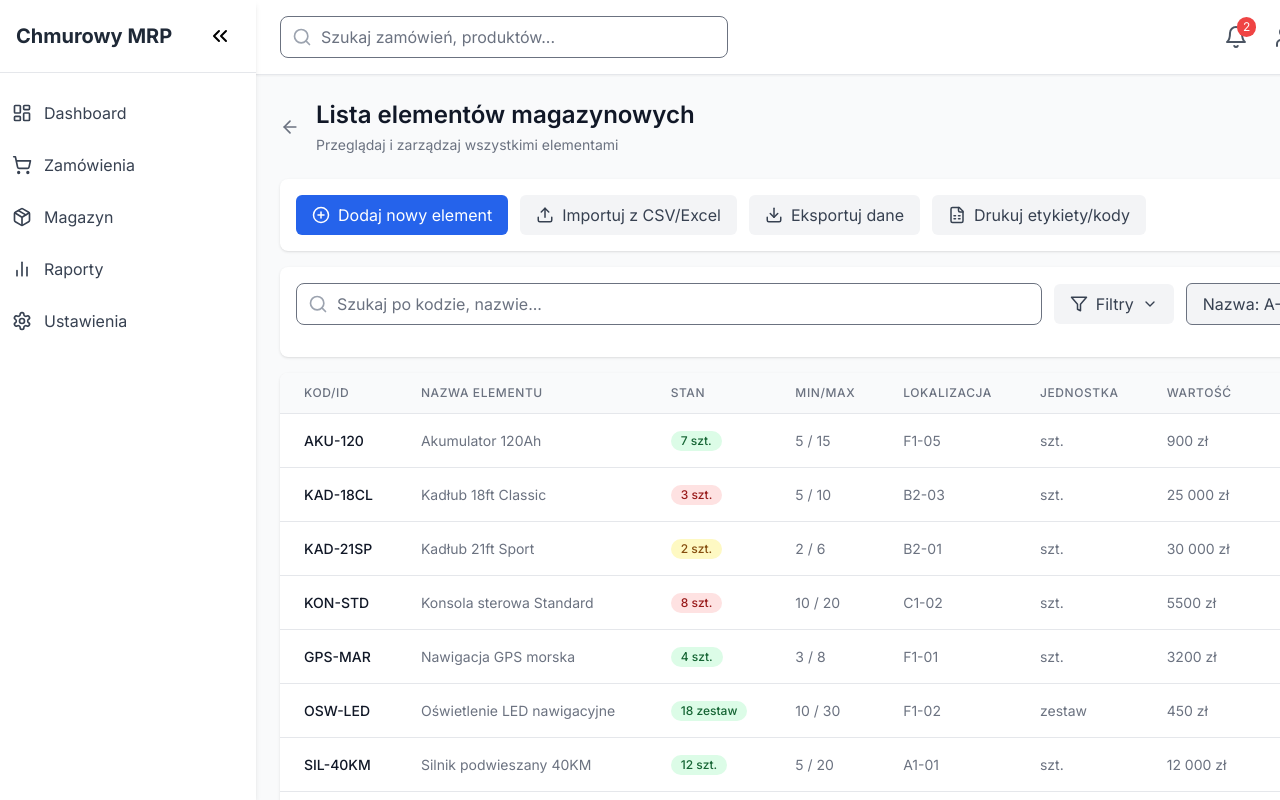
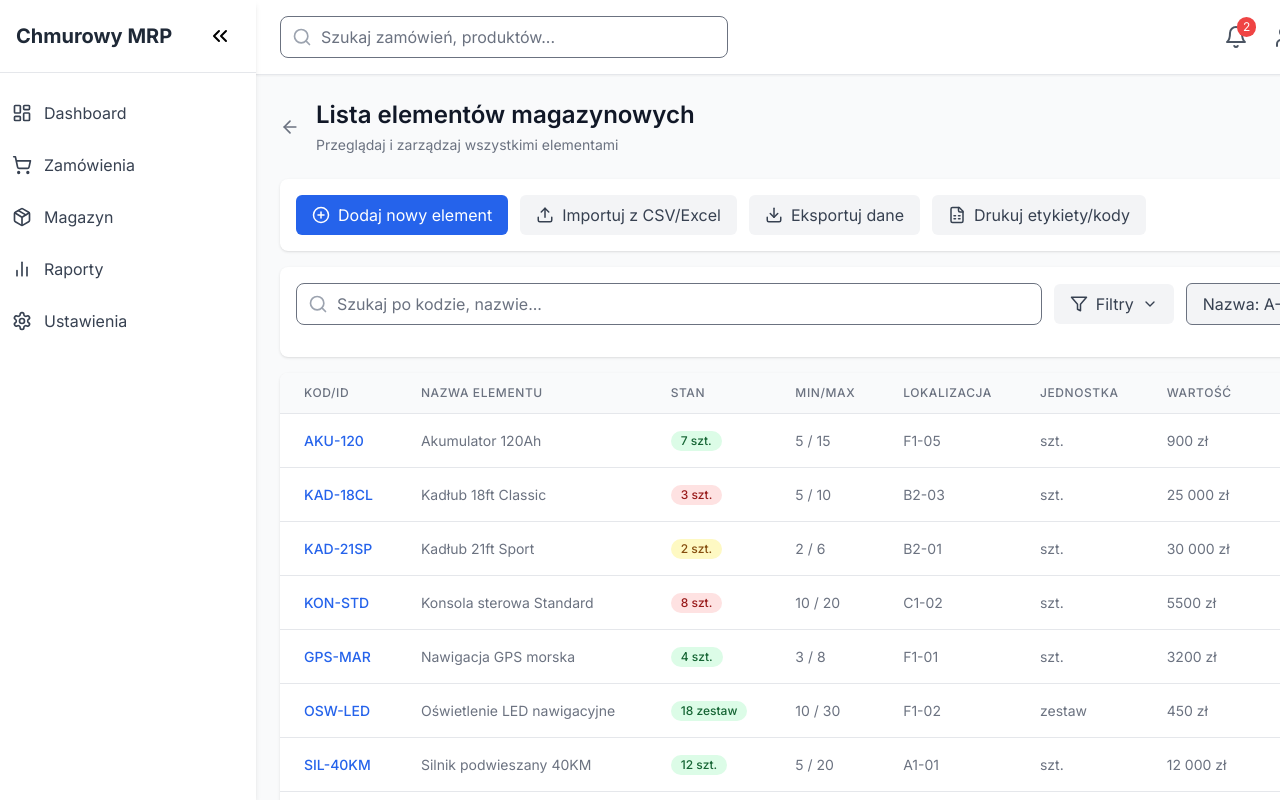
Before and after one commit to djmisieq/chmurowy-system-mrp, a Next.js app: page /inventory/items in a window 1280 px wide. Shown: the top 800 px of the page. Built offline with nearby package versions, Linux system fonts and the light colour scheme.

Commit message:
Dodanie linków do szczegółów elementu w tabeli inwentarza

```diff
--- a/src/components/inventory/InventoryTable.tsx
+++ b/src/components/inventory/InventoryTable.tsx
@@ -1,6 +1,7 @@
 "use client";
 
 import React from 'react';
+import Link from 'next/link';
 import { Edit, Package, ArrowUp, ArrowDown, Clock } from 'lucide-react';
 import { InventoryItem } from './mockData';
 
@@ -89,10 +90,14 @@ const InventoryTable: React.FC<InventoryTableProps> = ({
             {items.map((item) => (
               <tr key={item.id} className="hover:bg-gray-50">
                 <td className="px-6 py-4 whitespace-nowrap text-sm font-medium text-gray-900">
-                  {item.code}
+                  <Link href={`/inventory/items/${item.id}`} className="text-blue-600 hover:text-blue-900">
+                    {item.code}
+                  </Link>
                 </td>
                 <td className="px-6 py-4 whitespace-nowrap text-sm text-gray-500">
-                  {item.name}
+                  <Link href={`/inventory/items/${item.id}`} className="hover:text-blue-600">
+                    {item.name}
+                  </Link>
                 </td>
                 <td className="px-6 py-4 whitespace-nowrap text-sm text-gray-500">
                   <span
```
